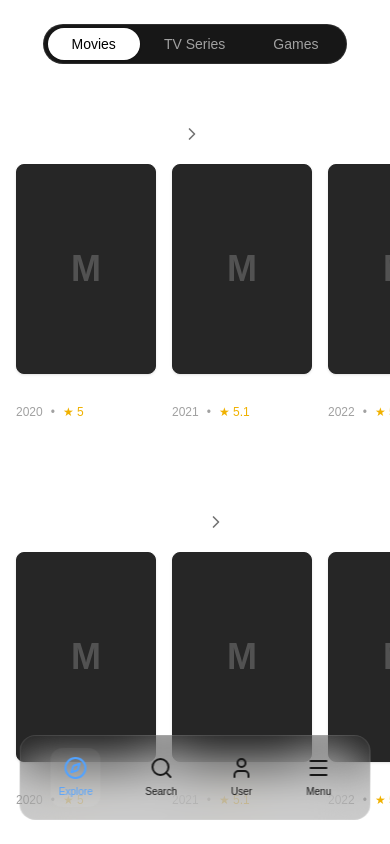
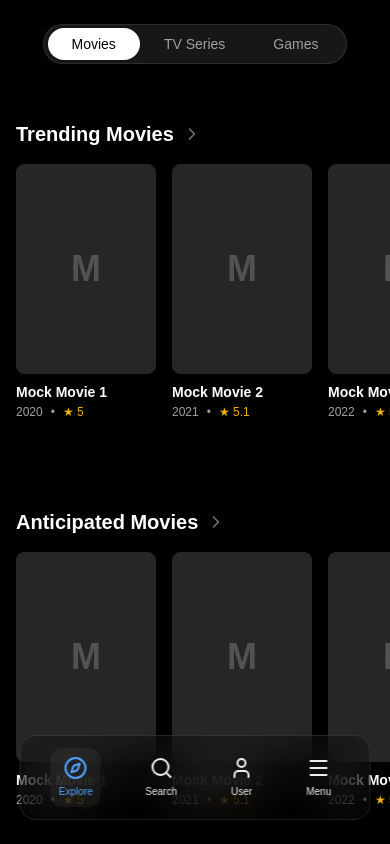
Before and after one commit to mspraveen00/CinePotato, a Next.js app: page /explore in a window 390 px wide. Shown: the top 844 px of the page. Built offline with nearby package versions, Linux system fonts and the light colour scheme.

Commit message:
Dark mode in mobile

```diff
--- a/app/globals.css
+++ b/app/globals.css
@@ -13,6 +13,13 @@
 }
 
 @media (prefers-color-scheme: dark) {
+  :root {
+    --background: #000000;
+    --foreground: #ededed;
+  }
+}
+
+@media (max-width: 768px) {
   :root {
     --background: #000000;
     --foreground: #ededed;
--- a/app/layout.tsx
+++ b/app/layout.tsx
@@ -1,4 +1,4 @@
-import type { Metadata } from "next";
+import type { Metadata, Viewport } from "next";
 import { Geist, Geist_Mono } from "next/font/google";
 import "./globals.css";
 import { NavigationLayout } from "@/components/layout/NavigationLayout";
@@ -21,6 +21,10 @@ export const metadata: Metadata = {
   description: "Your Movies, TV & Games Tracker",
 };
 
+export const viewport: Viewport = {
+  themeColor: "#000000",
+};
+
 export default function RootLayout({
   children,
 }: Readonly<{
```
